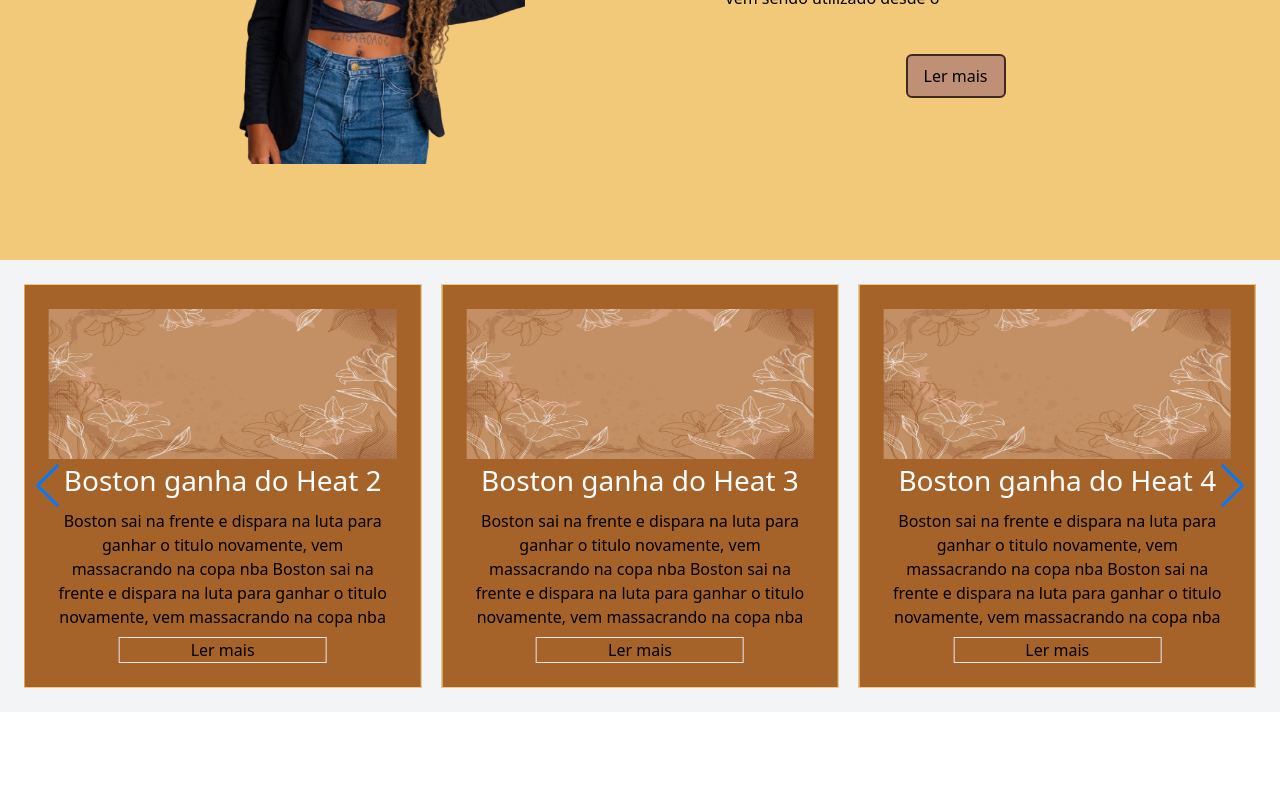
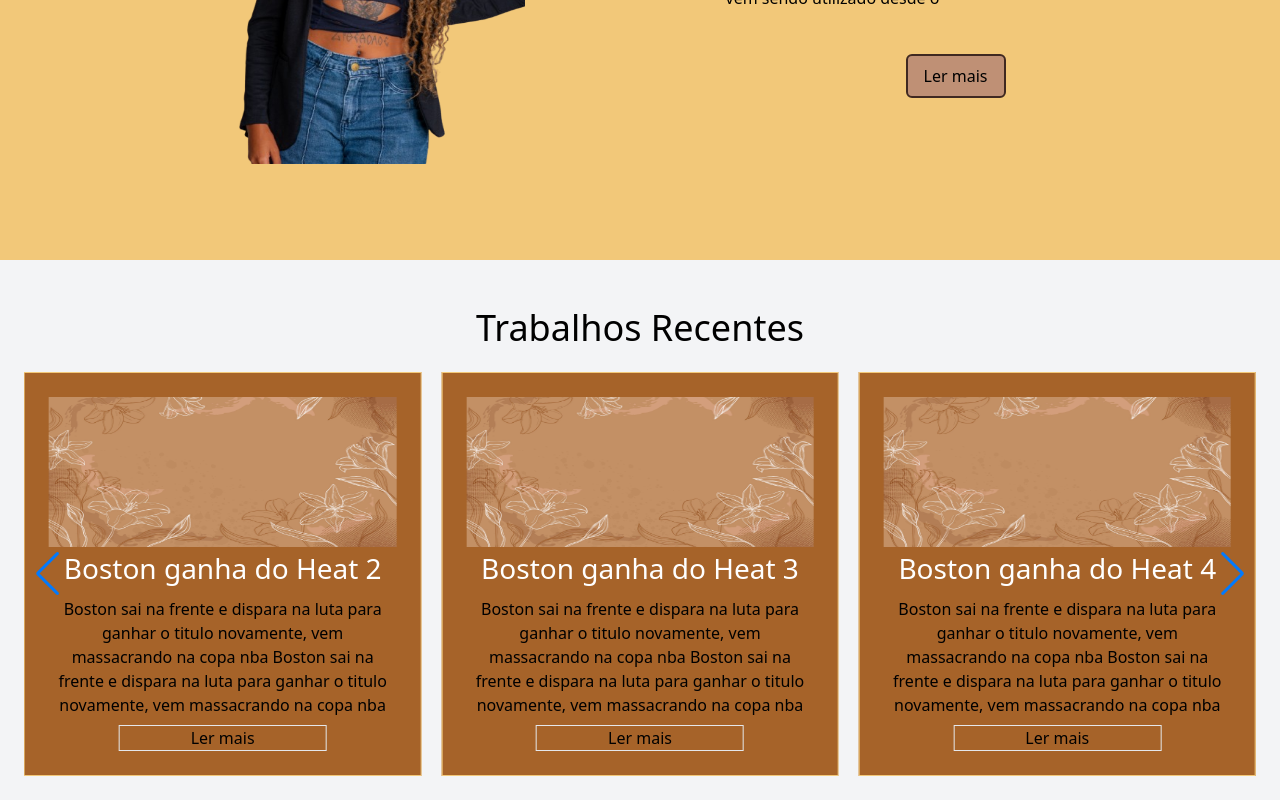
Before and after one commit to Antonio-Jr28/portifolio-isabelly-vitorino, a React (Create React App) app: page / in a window 1280 px wide. Shown: the part 778-1578 px from the top of the page. Before the commit the page ends 1490 px from the top, so only its background shows below. Built offline with nearby package versions, Linux system fonts and the light colour scheme.

Commit message:
adicionando descricao na sessao trabalho

```diff
--- a/src/components/works/works-all.component.tsx
+++ b/src/components/works/works-all.component.tsx
@@ -9,7 +9,9 @@
 
 export const WorksAll = () => {
   return (
+    <>
       <div className="w-auto h-auto p-6 bg-gray-100">
+        <h1 className="text-4xl text-center py-6">Trabalhos Recentes</h1>
         <Swiper
           modules={[Navigation, Autoplay]}
           pagination={{ clickable: true }}
@@ -39,5 +41,6 @@
           ))}
         </Swiper>
       </div>
+    </>
   );
 };
```
Lines whose indentation alone changed are shown as unchanged.
